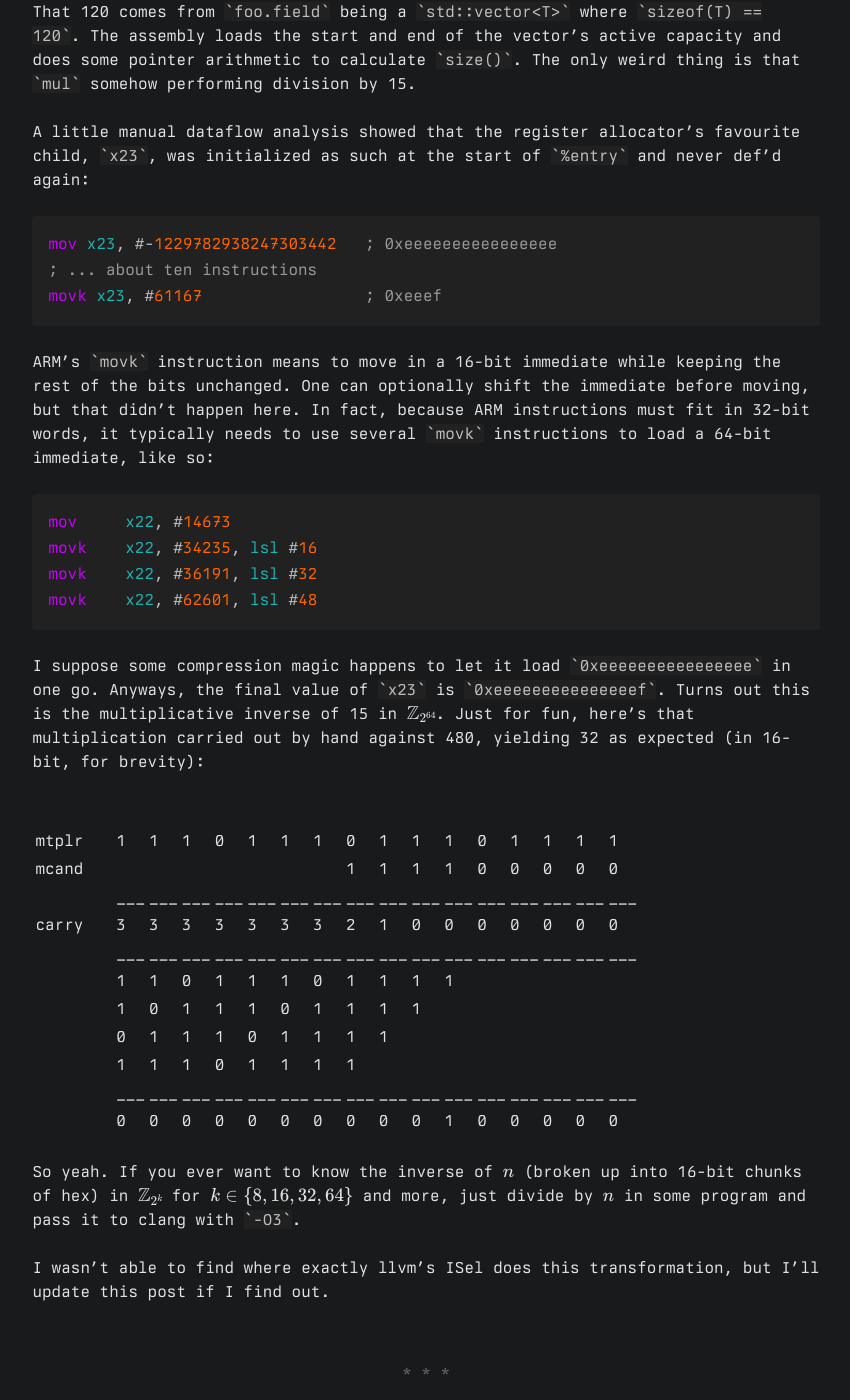
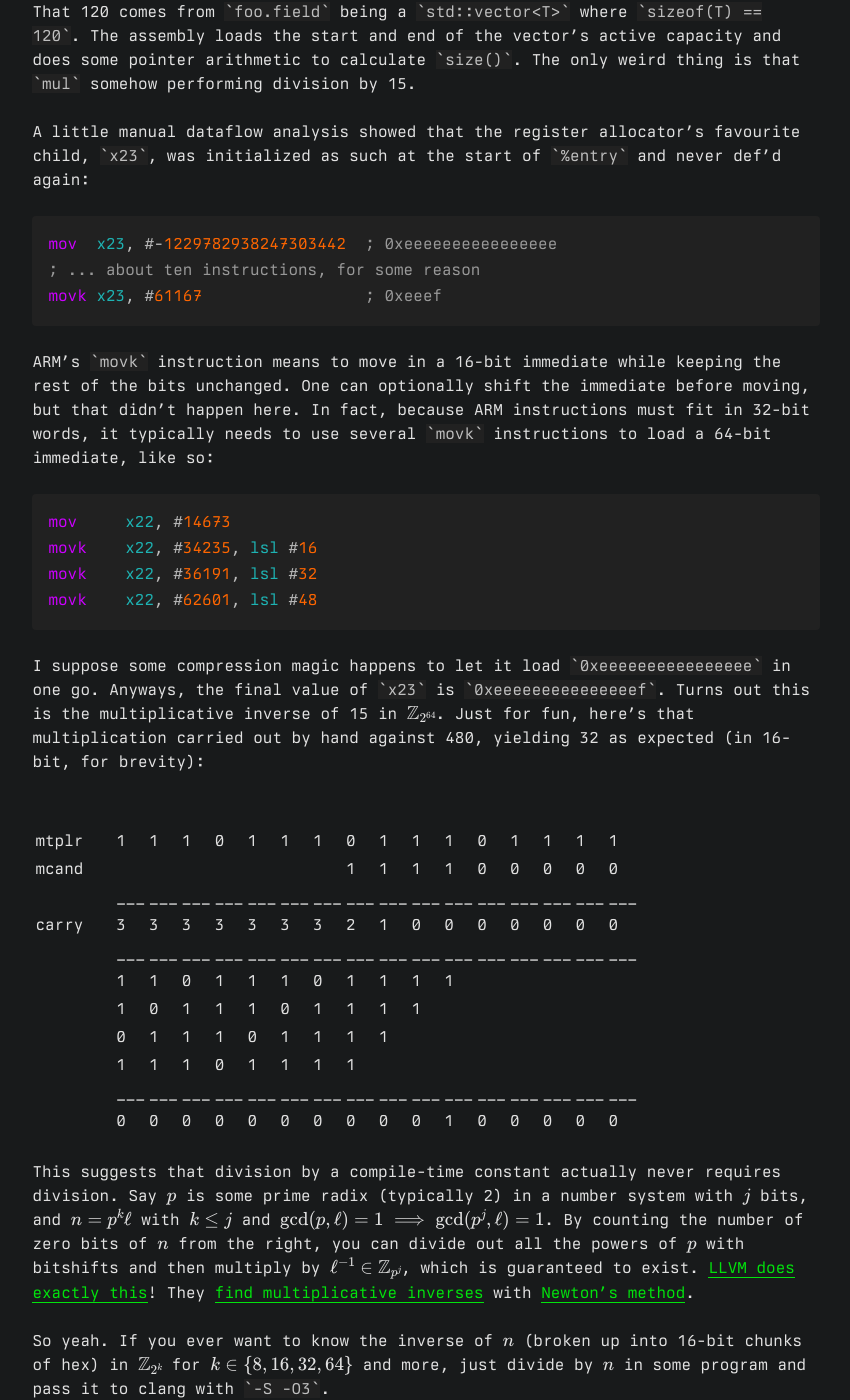
Before and after one commit to Ptkyr/Ptkyr.github.io, a Jekyll site: the page built from notes/_posts/2024-10-05-dividing-by-multiplying.md, in a window 1280 px wide and 1400 px high, scrolled down 613 px. Shown: the whole window, without its empty margins (214-1064 px from the left). Built offline with Jekyll 4.4.1, drawn with Linux system fonts in a browser that asks for light colours; some web fonts are replaced; formulas are drawn with MathJax 3.

Commit message:
add llvm source code link

````diff
--- a/notes/_posts/2024-10-05-dividing-by-multiplying.md
+++ b/notes/_posts/2024-10-05-dividing-by-multiplying.md
@@ -10,22 +10,22 @@ Today I was staring at some LLVM IR and AArch64 assembly that went a little like
 for (int i = 0; i < foo.field.size(); ++i) { ... }
 ```
 ```llvm
-cleanup:               // %preds: for.body, ...
+cleanup:                   // %preds: for.body, ...
     %sdiv.i.i = sdiv exact i64 %ptr.sub.i.i, i64 120, !...
 ```
 ```nasm
-.BB34:                 ; %cleanup
+.BB34:                     ; %cleanup
     ldp x8, x9, [x20, #72]
     sub x9, x9, x8
     asr x9, x9, 3
-    mul x9, x9, x23    ; !!!
+    mul x9, x9, x23        ; !!!
 ```
 That 120 comes from `foo.field` being a `std::vector<T>` where `sizeof(T) == 120`. The assembly loads the start and end of the vector's active capacity and does some pointer arithmetic to calculate `size()`. The only weird thing is that `mul` somehow performing division by 15.
 
 A little manual dataflow analysis showed that the register allocator's favourite child, `x23`, was initialized as such at the start of `%entry` and never def'd again:
 ```nasm
-mov x23, #-1229782938247303442   ; 0xeeeeeeeeeeeeeeee
-; ... about ten instructions
+mov  x23, #-1229782938247303442  ; 0xeeeeeeeeeeeeeeee
+; ... about ten instructions, for some reason
 movk x23, #61167                 ; 0xeeef
 ```
 ARM's `movk` instruction means to move in a 16-bit immediate while keeping the rest of the bits unchanged. One can optionally shift the immediate before moving, but that didn't happen here. In fact, because ARM instructions must fit in 32-bit words, it typically needs to use several `movk` instructions to load a 64-bit immediate, like so:
@@ -67,8 +67,11 @@ I suppose some compression magic happens to let it load `0xeeeeeeeeeeeeeeee` in
 ||___|___|___|___|___|___|___|___|___|___|___|___|___|___|___|___|
 || 0 | 0 | 0 | 0 | 0 | 0 | 0 | 0 | 0 | 0 | 1 | 0 | 0 | 0 | 0 | 0 |
 
-So yeah. If you ever want to know the inverse of $$n$$ (broken up into 16-bit chunks of hex) in $$\mathbb{Z}_{2^{k}}$$ for $$k \in \{8,16,32,64\}$$ and more, just divide by $$n$$ in some program and pass it to clang with `-O3`.
+This suggests that division by a compile-time constant actually never requires division. Say $$p$$ is some prime radix (typically 2) in a number system with $$j$$ bits, and $$n = p^k \ell$$ with $$k \leq j$$ and $$\gcd(p, \ell) = 1 \implies \gcd(p^j, \ell) = 1$$. By counting the number of zero bits of $$n$$ from the right, you can divide out all the powers of $$p$$ with bitshifts and then multiply by $$\ell^{-1} \in \mathbb{Z}_{p^j}$$, which is guaranteed to exist. [LLVM does exactly this][llvm_isel]! They [find multiplicative inverses][inverse] with [Newton's method][newton].
 
-I wasn't able to find where exactly llvm's ISel does this transformation, but I'll update this post if I find out.
+So yeah. If you ever want to know the inverse of $$n$$ (broken up into 16-bit chunks of hex) in $$\mathbb{Z}_{2^{k}}$$ for $$k \in \{8,16,32,64\}$$ and more, just divide by $$n$$ in some program and pass it to clang with `-S -O3`.
 
 [rust_table]: https://play.rust-lang.org/?version=stable&mode=debug&edition=2018&gist=50869acce3245dcfaaa7eb62e5a590ea
+[llvm_isel]: https://github.com/llvm/llvm-project/blob/llvmorg-19.1.1/llvm/lib/CodeGen/GlobalISel/CombinerHelper.cpp#L5415
+[inverse]: https://github.com/llvm/llvm-project/blob/llvmorg-19.1.1/llvm/lib/Support/APInt.cpp#L1244
+[newton]: https://marc-b-reynolds.github.io/math/2017/09/18/ModInverse.html
````
